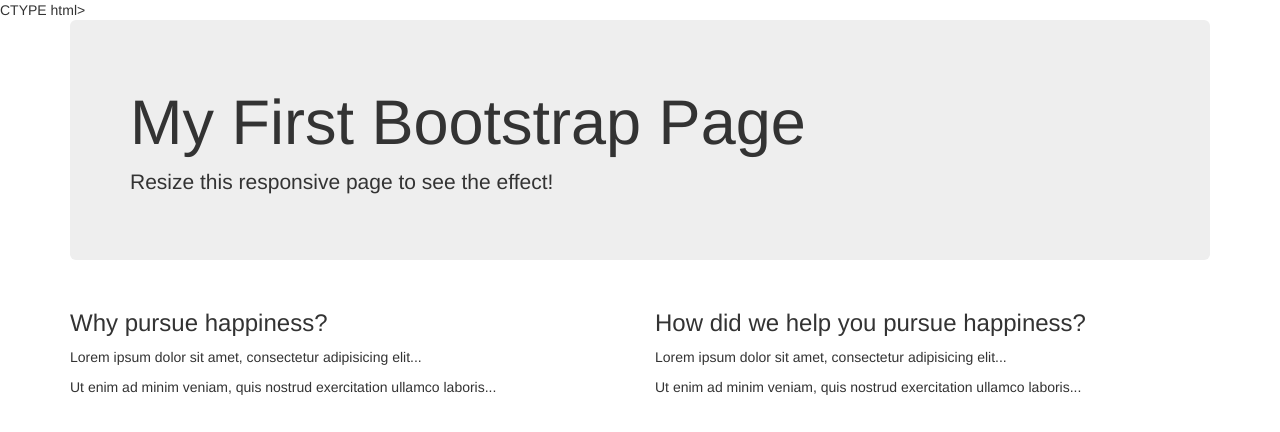
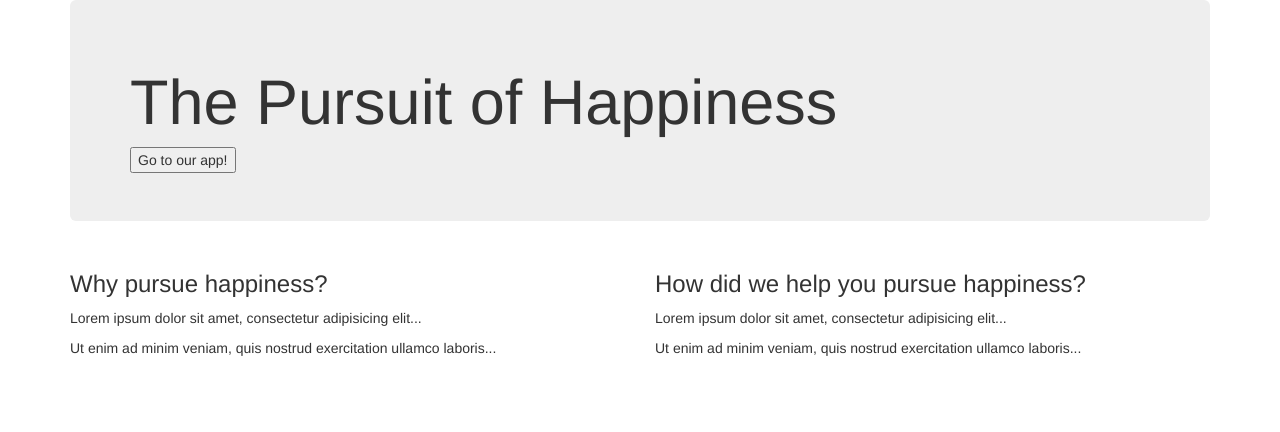
Before and after one commit to manna/Pursuit-Of-Happiness, a website: page chooseus.html in a window 1280 px wide. Drawn offline with nearby package versions, Linux system fonts and the light colour scheme.

Commit message:
updated choouseus

```diff
--- a/chooseus.html
+++ b/chooseus.html
@@ -1,7 +1,7 @@
-CTYPE html>
+<!DOCTYPE html>
 <html lang="en">
 <head>
-  <title>Bootstrap Example</title>
+  <title>The Pursuit of Happiness</title>
   <meta charset="utf-8">
   <meta name="viewport" content="width=device-width, initial-scale=1">
   <link rel="stylesheet" href="http://maxcdn.bootstrapcdn.com/bootstrap/3.3.4/css/bootstrap.min.css">
@@ -12,8 +12,10 @@
 
 <div class="container">
   <div class="jumbotron">
-    <h1>My First Bootstrap Page</h1>
-    <p>Resize this responsive page to see the effect!</p>
+    <h1>The Pursuit of Happiness</h1>
+    <form action="home.html">
+      <input type="submit" value="Go to our app!">
+    </form>
   </div>
   <div class="row">
     <div class="col-sm-6">
```
